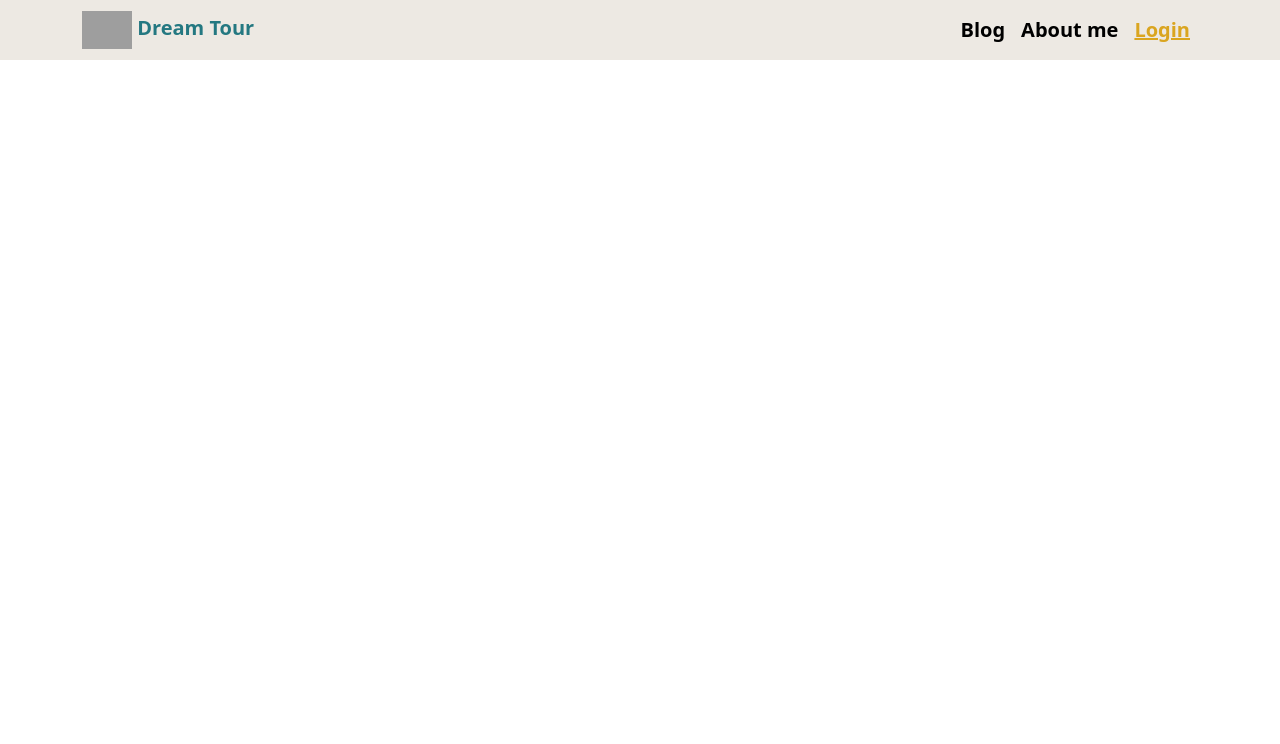
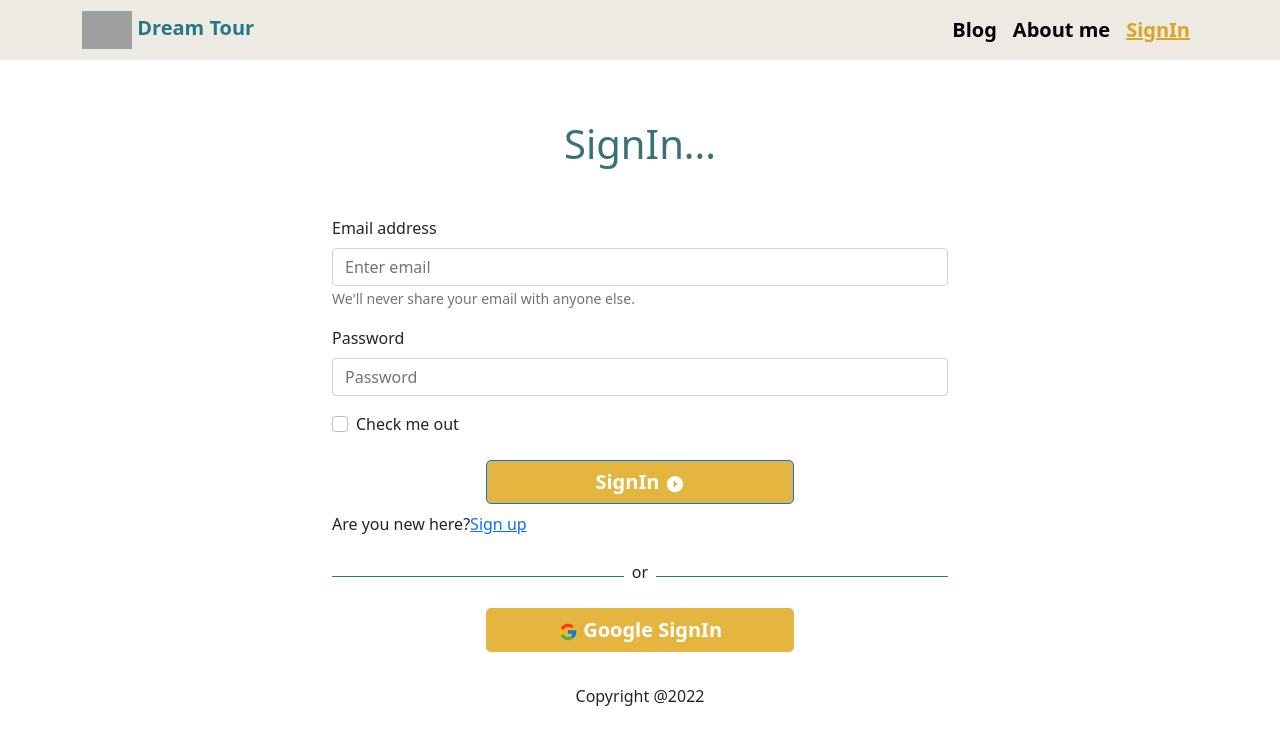
Before and after one commit to shakibaalam/assignment-10, a React (Create React App) app: page /login in a window 1280 px wide. Shown: the top 744 px of the page. Built offline with nearby package versions, Linux system fonts and the light colour scheme; grey boxes are pictures that could not be loaded.

Commit message:
login-setup

```diff
--- a/src/App.js
+++ b/src/App.js
@@ -6,6 +6,7 @@ import Blogs from './Pages/Blogs/Blogs/Blogs';
 import Header from './Pages/Header/Header';
 import Home from './Pages/Home/Home/Home';
 import Login from './Pages/Login/Login/Login';
+import Register from './Pages/Login/Register/Register';
 import Footer from './Pages/Shared/Footer/Footer';
 import NotFound from './Pages/Shared/NotFound/NotFound';
 
@@ -18,6 +19,7 @@ function App() {
         <Route path='/home' element={<Home></Home>}></Route>
         <Route path='/blog' element={<Blogs></Blogs>}></Route>
         <Route path='/login' element={<Login></Login>}></Route>
+        <Route path='/register' element={<Register></Register>}></Route>
         <Route path='/about' element={<About></About>}></Route>
         <Route path='*' element={<NotFound></NotFound>}></Route>
       </Routes>
--- a/src/Pages/Header/Header.js
+++ b/src/Pages/Header/Header.js
@@ -20,7 +20,7 @@ const Header = () => {
                             <CustomLink to='/about'>About me</CustomLink>
                         </Nav.Link>
                         <Nav.Link >
-                            <CustomLink to='/login'>Login</CustomLink>
+                            <CustomLink to='/login'>SignIn</CustomLink>
                         </Nav.Link>
                     </Nav>
                 </Navbar.Collapse>
--- /dev/null
+++ b/src/Pages/Login/Login/Login.css
@@ -0,0 +1,7 @@
+.login-color {
+    color: #397177
+}
+
+.or-color {
+    background-color: #397177;
+}
--- a/src/Pages/Login/Login/Login.js
+++ b/src/Pages/Login/Login/Login.js
@@ -1,9 +1,47 @@
 import React from 'react';
+import { Button, Form } from 'react-bootstrap';
+import { IoMdArrowDroprightCircle } from 'react-icons/io';
+import { FcGoogle } from 'react-icons/fc';
+import { Link } from 'react-router-dom';
+import './Login.css'
 
 const Login = () => {
     return (
-        <div>
+        <div className='container w-50 mx-auto mt-5 pt-4'>
+            <h1 className='text-center my-5 login-color'>SignIn...</h1>
+            <Form>
+                <Form.Group className="mb-3" controlId="formBasicEmail">
+                    <Form.Label>Email address</Form.Label>
+                    <Form.Control type="email" placeholder="Enter email" />
+                    <Form.Text className="text-muted">
+                        We'll never share your email with anyone else.
+                    </Form.Text>
+                </Form.Group>
 
+                <Form.Group className="mb-3" controlId="formBasicPassword">
+                    <Form.Label>Password</Form.Label>
+                    <Form.Control type="password" placeholder="Password" />
+                </Form.Group>
+                <Form.Group className="mb-3" controlId="formBasicCheckbox">
+                    <Form.Check type="checkbox" label="Check me out" />
+                </Form.Group>
+                <div className='text-center'>
+                    <Button className='w-50 btn fw-bold fs-5 btn-style px-4 my-2' variant="primary" type="submit">
+                        SignIn <IoMdArrowDroprightCircle></IoMdArrowDroprightCircle>
+                    </Button>
+                </div>
+                <p>Are you new here?<Link to='/register'>Sign up</Link></p>
+            </Form>
+            <div>
+                <div className="d-flex align-items-center">
+                    <div style={{ height: '1px' }} className='w-50 or-color'></div>
+                    <p className='mt-2 px-2'>or</p>
+                    <div style={{ height: '1px' }} className='w-50 or-color'></div>
+                </div>
+            </div>
+            <div className='text-center'>
+                <button className='text-white w-50 btn fw-bold fs-5 btn-style px-4 my-2'><FcGoogle></FcGoogle> Google SignIn</button>
+            </div>
         </div>
     );
 };
--- /dev/null
+++ b/src/Pages/Login/Register/Register.js
@@ -0,0 +1,11 @@
+import React from 'react';
+
+const Register = () => {
+    return (
+        <div>
+
+        </div>
+    );
+};
+
+export default Register;
```
